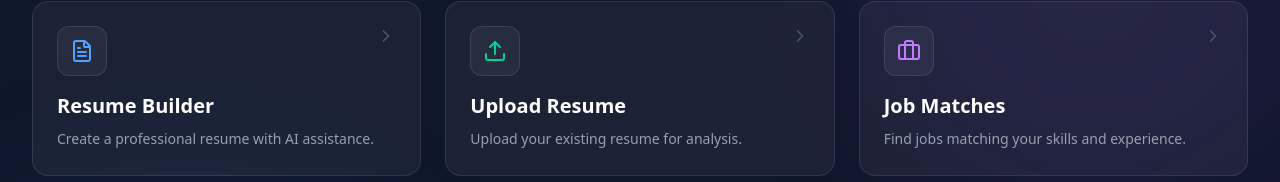
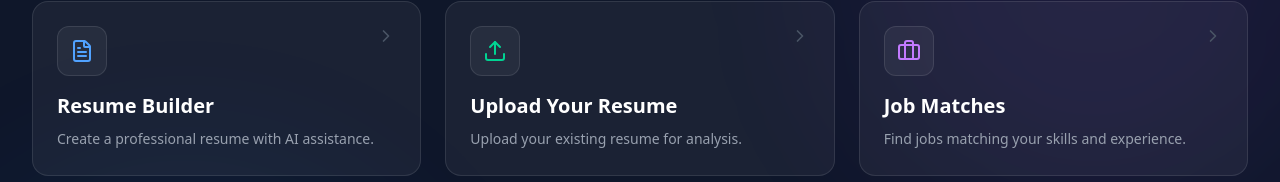
Before and after one commit to nikitasb0304-lgtm/resume_pilot_ai, a React (Vite) app in the folder client/: page /dashboard in a window 1280 px wide. Shown: the part 204-386 px from the top of the page. Built offline with nearby package versions, Linux system fonts and the light colour scheme.

Commit message:
Dashboard.jsx

```diff
--- a/client/src/pages/Dashboard.jsx
+++ b/client/src/pages/Dashboard.jsx
@@ -33,7 +33,7 @@ const Dashboard = () => {
       border: 'border-blue-500/20'
     },
     {
-      title: 'Upload Resume',
+      title: 'Upload Your Resume',
       description: 'Upload your existing resume for analysis.',
       icon: <Upload className="w-6 h-6 text-emerald-400" />,
       link: '/resume-upload',
```
